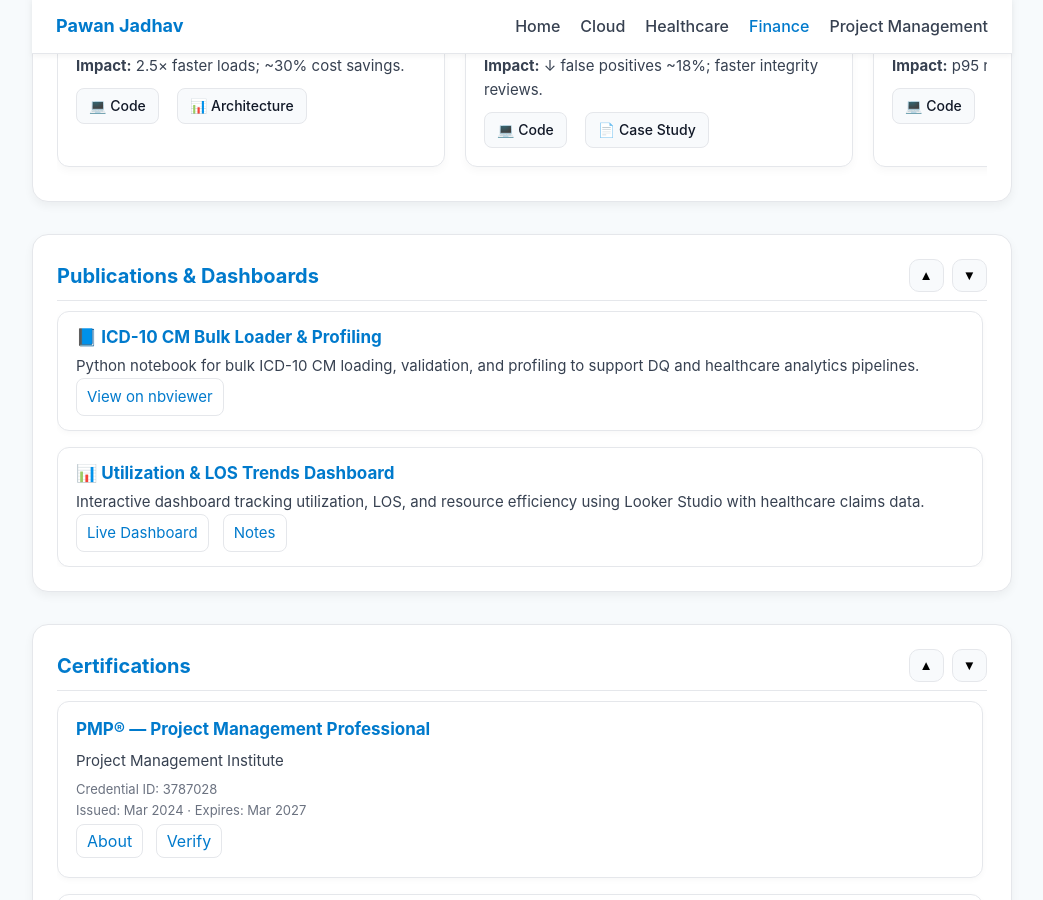
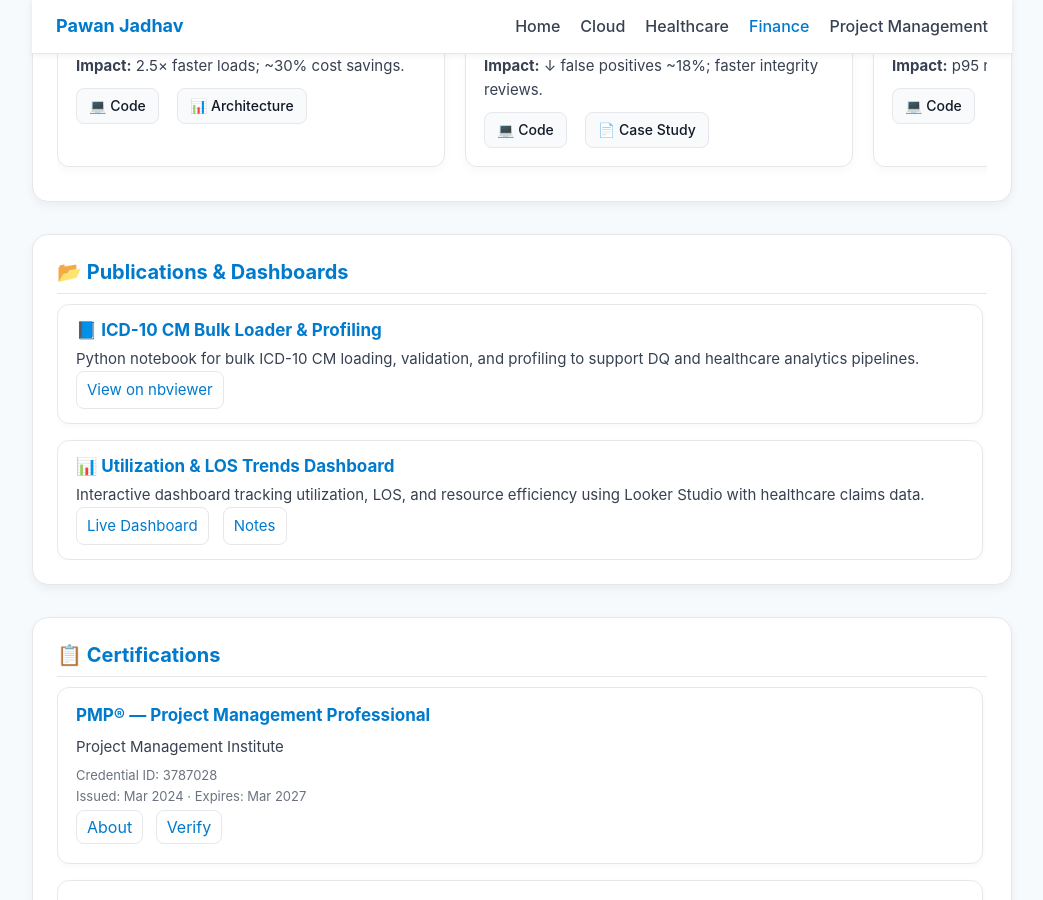
Before and after one commit to PawanJadhav7/PawanJadhav.github.io, a Jekyll site: the page built from index.md, in a window 1280 px wide and 900 px high, scrolled down 1376 px. Shown: the whole window, without its empty margins (118-1161 px from the left). Built offline with Jekyll 4.4.1, drawn with Linux system fonts in a browser that asks for light colours.

Commit message:
Update index.md

```diff
--- a/index.md
+++ b/index.md
@@ -266,13 +266,9 @@ layout: default
 
 <section style="background:#ffffff;border:1px solid #e5e7eb;border-radius:16px;padding:24px;margin:32px 0;box-shadow:0 4px 10px rgba(0,0,0,0.05);" aria-label="Publications & Dashboards">
 
-  <h2 style="color:#007ACC;margin-top:0;display:flex;align-items:center;justify-content:space-between;">
-    Publications & Dashboards
-    <span class="pd-nav" style="display:flex;gap:8px;">
-      <button id="pd-up" aria-label="Previous" style="border:1px solid #e5e7eb;background:#f8fafc;border-radius:10px;padding:8px 10px;cursor:pointer;">▲</button>
-      <button id="pd-down" aria-label="Next" style="border:1px solid #e5e7eb;background:#f8fafc;border-radius:10px;padding:8px 10px;cursor:pointer;">▼</button>
-    </span>
-  </h2>
+ <h2 style="color:#007ACC;margin-top:0;">
+  📂 Publications & Dashboards
+</h2>
 
   <style>
     .pd-viewport{
@@ -380,19 +376,9 @@ layout: default
 
 <section id="certifications" style="background:#ffffff;border:1px solid #e5e7eb;border-radius:16px;padding:24px;margin:32px 0;box-shadow:0 4px 10px rgba(0,0,0,0.05);" aria-label="Certifications">
 
-  <h2 style="color:#007ACC;margin-top:0;display:flex;align-items:center;justify-content:space-between;">
-    Certifications
-    <span style="display:flex;gap:8px;">
-      <button type="button"
-              aria-label="Previous"
-              onclick="document.getElementById('certViewport').scrollBy({top:-360,behavior:'smooth'})"
-              style="border:1px solid #e5e7eb;background:#f8fafc;border-radius:10px;padding:8px 10px;cursor:pointer;">▲</button>
-      <button type="button"
-              aria-label="Next"
-              onclick="document.getElementById('certViewport').scrollBy({top:360,behavior:'smooth'})"
-              style="border:1px solid #e5e7eb;background:#f8fafc;border-radius:10px;padding:8px 10px;cursor:pointer;">▼</button>
-    </span>
-  </h2>
+ <h2 style="color:#007ACC;margin-top:0;">
+  📋 Certifications
+</h2>
 
   <!-- Scrollable Viewport (increase height if you want) -->
   <div id="certViewport" tabindex="0"
```
